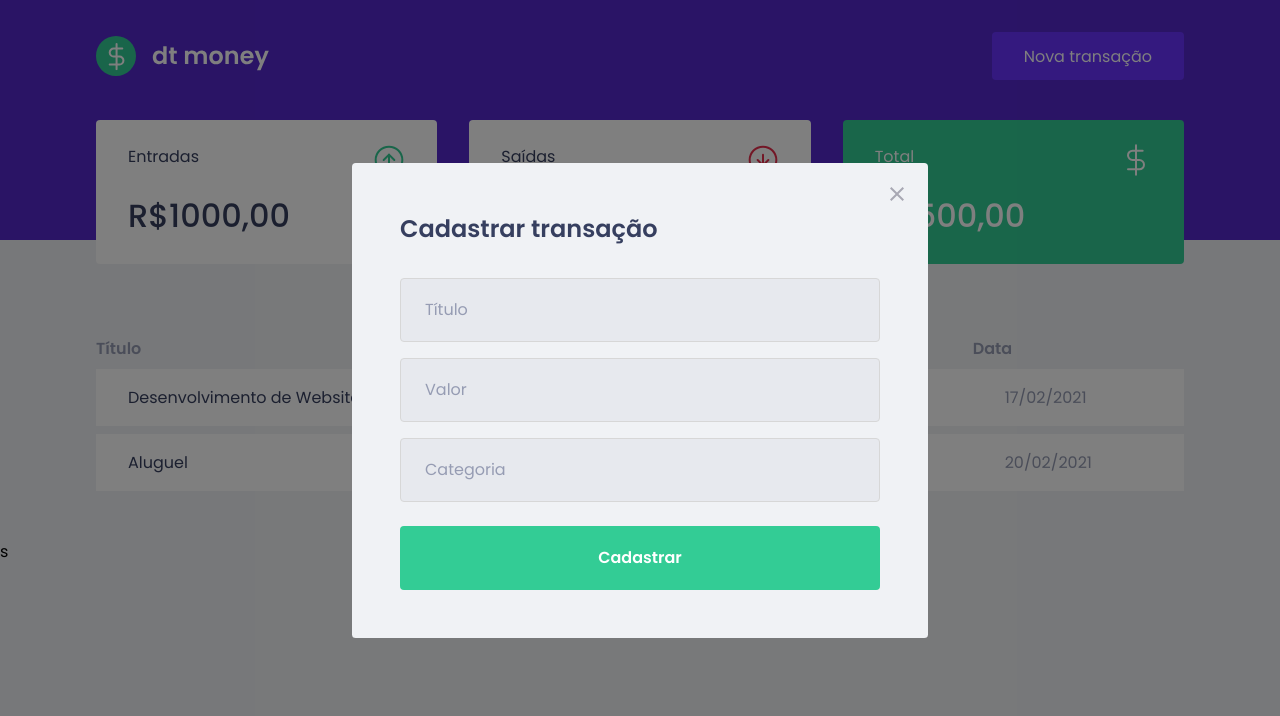
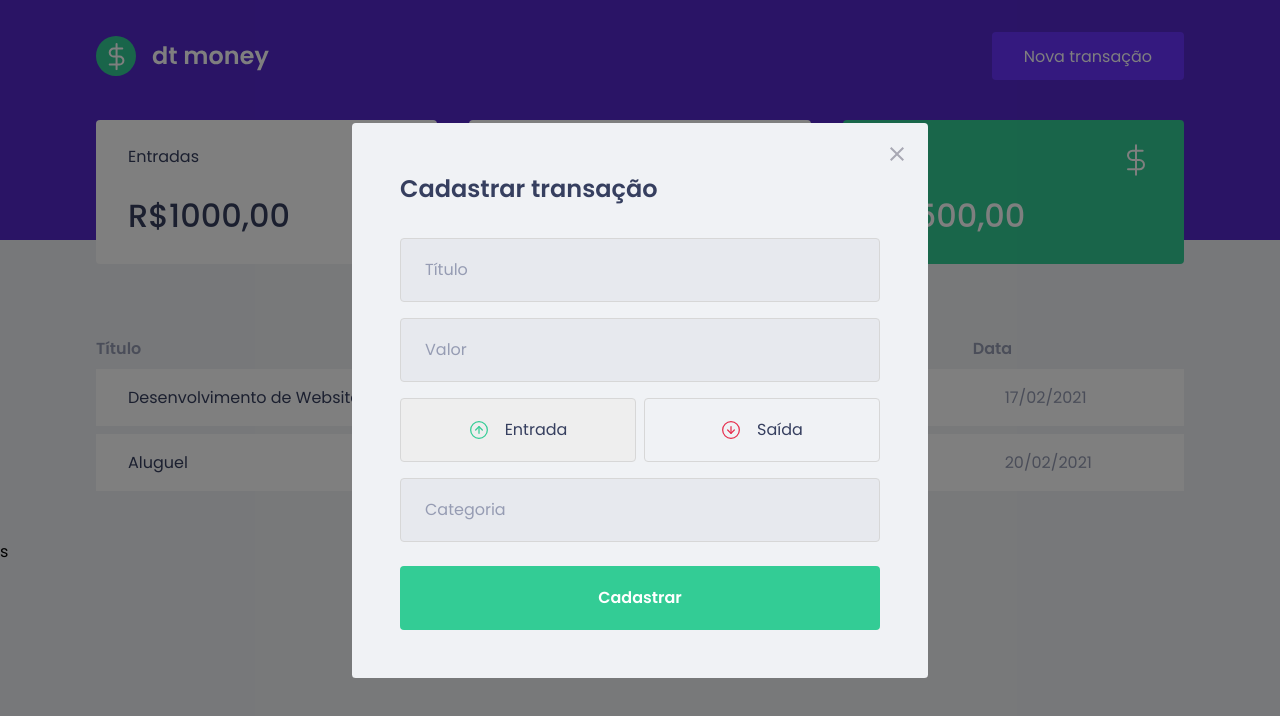
Before and after one commit to BiancaDuarteRaposo/dtmoney, a React (Create React App) app: page / in a window 1280 px wide. Both pictures are taken after a click on the button "Nova transação". Shown: the top 716 px of the page. Built offline with nearby package versions, Linux system fonts and the light colour scheme; no server answers; what miragejs would draw is missing.

Commit message:
Criação e funcionamento dos botões de tipo no NewTransactionModal

```diff
--- a/package.json
+++ b/package.json
@@ -5,6 +5,7 @@
   "dependencies": {
     "axios": "^0.21.1",
     "miragejs": "^0.1.41",
+    "polished": "^4.1.3",
     "react": "^17.0.2",
     "react-dom": "^17.0.2",
     "react-modal": "^3.14.3",
--- a/src/components/NewTransactionModal/index.tsx
+++ b/src/components/NewTransactionModal/index.tsx
@@ -1,6 +1,10 @@
 import Modal from 'react-modal';
 import closeImg from '../../assets/close.svg';
-import { Container } from './styles';
+import outcomeImg from '../../assets/outcome.svg';
+import incomeImg from '../../assets/income.svg';
+
+import { Container, TransactionTypeContainer, RadioBox } from './styles'
+import { useState } from 'react';
 
 interface NewTransactionModalProps {
     isOpen: boolean;
@@ -8,6 +12,8 @@
 }
 
 export function NewTransactionModal({ isOpen, onRequestClose }: NewTransactionModalProps) {
+    const [type, setType] = useState('deposit')
+
     return (
         <Modal
             isOpen={isOpen}
@@ -36,6 +42,27 @@
                     placeholder="Valor"
                 />
 
+                <TransactionTypeContainer>
+                    <RadioBox
+                        type="button"
+                        onClick={() => { setType('deposit'); }}
+                        isActive={type === 'deposit'}
+                    >
+                        <img src={incomeImg} alt="Entrada" />
+                        <span>Entrada</span>
+                    </RadioBox>
+
+                    <RadioBox
+                        type="button"
+                        onClick={() => { setType('withdraw'); }}
+                        isActive={type === 'withdraw'}
+                    >
+                        <img src={outcomeImg} alt="Saída" />
+                        <span>Saída</span>
+                    </RadioBox>
+
+                </TransactionTypeContainer>
+
                 <input
                     placeholder="Categoria"
                 />
--- a/src/components/NewTransactionModal/styles.ts
+++ b/src/components/NewTransactionModal/styles.ts
@@ -1,4 +1,5 @@
 import styled from 'styled-components';
+import { darken } from 'polished'
 
 export const Container = styled.form`
     h2 {
@@ -49,3 +50,45 @@
     }
 
 `;
+
+export const TransactionTypeContainer = styled.div`
+    margin: 1rem 0;
+    display: grid;
+    grid-template-columns: 1fr 1fr;
+    gap: 0.5rem;
+`;
+
+interface RadioBoxProps {
+    isActive: boolean;
+}
+export const RadioBox = styled.button<RadioBoxProps>`
+        height: 4rem;
+        border: 1px solid #d7d7d7;
+        border-radius: 0.25rem;
+
+        background: ${(props) => props.isActive ? '#eee' : 'transparent'};
+
+        display: flex;
+        align-items: center;
+        justify-content: center;
+
+        transition: filter 0.2s;
+
+        &:hover {
+            border-color: ${darken(0.1, '#d7d7d7')};
+        }
+
+
+        img {
+            width:20px;
+            height:20px;
+        }
+
+        span {
+            display: inline-block;
+            margin-left: 1rem;
+            font-size: 1rem;
+            color: var(--text-title)
+        }
+
+`;
```
Also changed, not shown: 1 other file (tests, documents, lock files or other folders).
